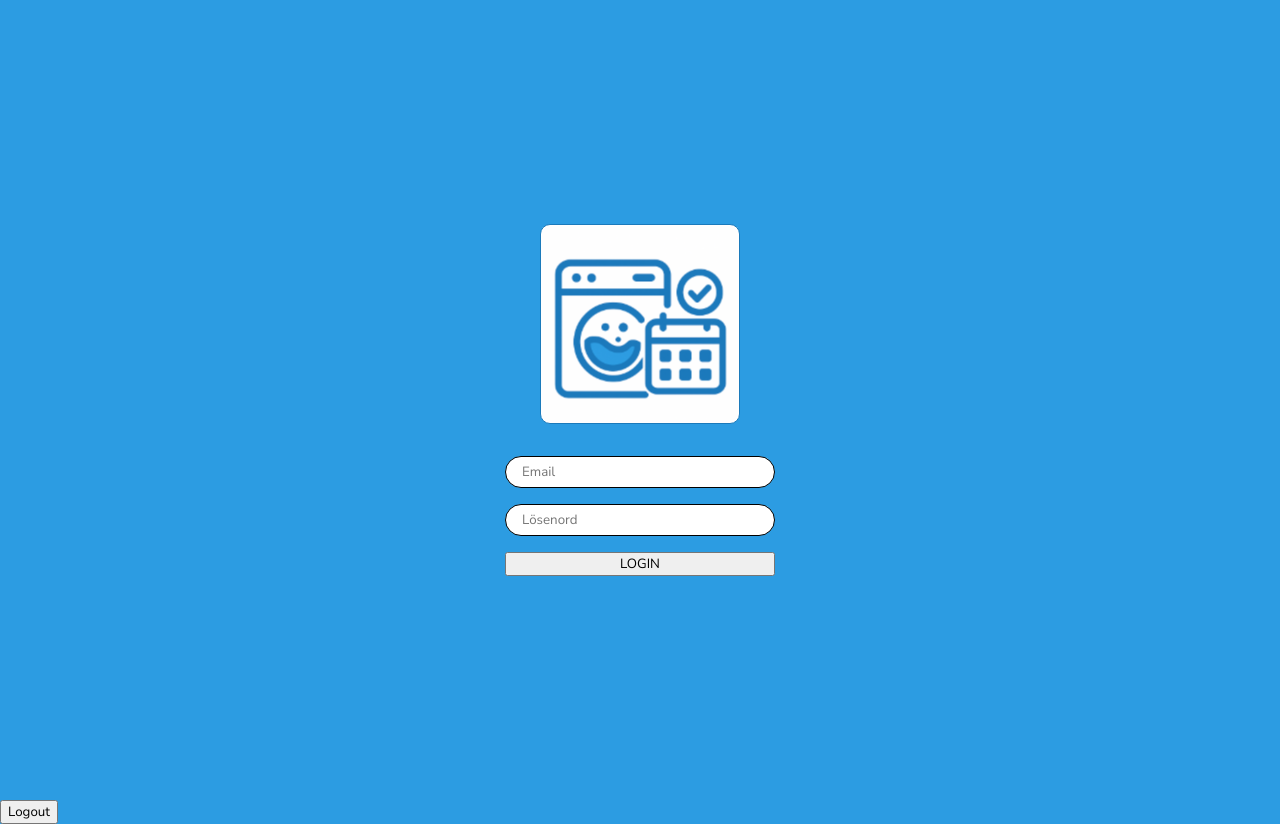
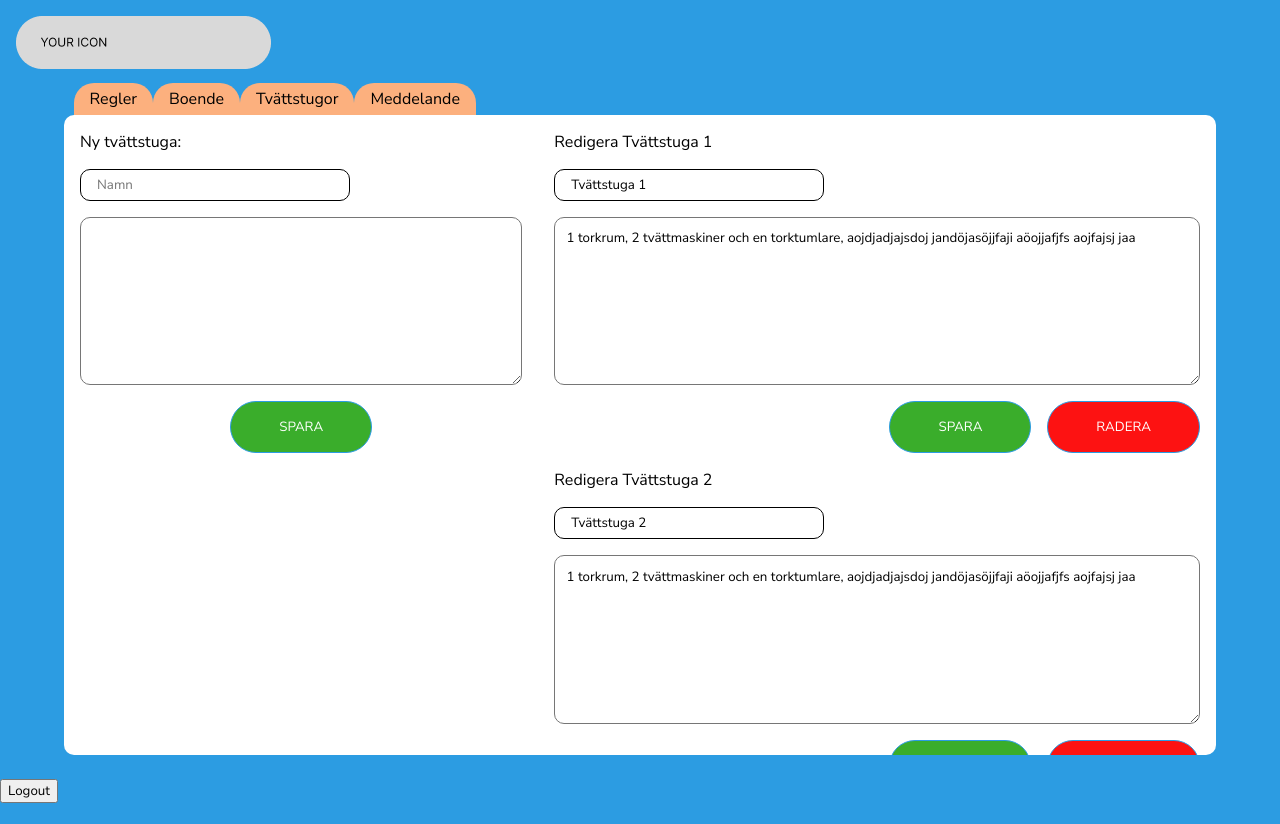
Before and after one commit to Chokladglasyr/LaundryBooking, a React (Vite) app in the folder frontend/: page /admin/rooms in a window 1280 px wide. After the commit the page ends 803 px from the top, so only its background shows below. Built offline with nearby package versions, Linux system fonts and the light colour scheme; no server answers.

Commit message:
trying to fix all routes

```diff
--- a/frontend/src/App.tsx
+++ b/frontend/src/App.tsx
@@ -1,35 +1,25 @@
 import { useEffect, useState } from "react";
 import "./App.css";
 import Login from "./components/Login";
-import Landing from "./components/Landing";
+// import Landing from "./components/Landing";
 import axios from "axios";
-import Admin from "./components/AdminHome";
-// import { useNavigate } from "react-router-dom";
+import { useNavigate } from "react-router-dom";
 
 function App() {
   axios.defaults.baseURL = "http://localhost:3000";
   const [loggedIn, setLoggedIn] = useState(false);
-  const [admin, setAdmin] = useState(false)
-  // const navigate = useNavigate()
+  const [admin, setAdmin] = useState(false);
+  const navigate = useNavigate();
 
-  const logout = async () => {
-    try {
-      await axios.get('/logout', {withCredentials: true})
-      setLoggedIn(false);
-    }catch(err) {
-      if(err instanceof Error) {
-        console.error("Failed to logout: ", err)
-      }
-    }
-  };
   useEffect(() => {
     const ifLoggedIn = async () => {
       try {
         const res = await axios.get("/me", { withCredentials: true });
+        console.log(res);
         if (res) {
           setLoggedIn(true);
-          if(res.data.user[0].role === "admin") {
-            setAdmin(true)
+          if (res.data.user[0].role === "admin") {
+            setAdmin(true);
           }
         } else {
           console.log("No user logged in");
@@ -44,15 +34,13 @@ function App() {
         }
       }
     };
+    console.log(admin)
+    if (loggedIn && admin) navigate("/admin");
+    if (loggedIn) navigate("/home");
     ifLoggedIn();
-  }, []);
+  }, [admin, loggedIn, navigate]);
 
-  return (
-    <>
-      {admin ? <Admin />: loggedIn ? <Landing /> : <Login setLoggedIn={setLoggedIn} />}
-      <button onClick={logout}>Logout</button>
-    </>
-  );
+  return <>{!loggedIn && <Login setLoggedIn={setLoggedIn} />}</>;
 }
 
 export default App;
--- a/frontend/src/components/AdminHome.tsx
+++ b/frontend/src/components/AdminHome.tsx
@@ -1,25 +1,36 @@
-import { Link, useLocation } from "react-router-dom";
+import { Link, Outlet, useLocation, useNavigate } from "react-router-dom";
 import CompanyLogo from "./CompanyLogo";
 import { useEffect, useState } from "react";
 import AdminPosts from "./AdminPosts";
-import AdminRooms from "./AdminRooms";
-import AdminRules from "./AdminRules";
+import axios from "axios";
 
 function Admin() {
   const location = useLocation();
+  const navigate = useNavigate();
   const [pathName, setPathName] = useState(location.pathname);
   const destinations = [
-    { name: "Regler", path: "admin/rules" },
-    { name: "Boende", path: "admin/users" },
-    { name: "Tvättstugor", path: "admin/rooms" },
+    { name: "Regler", path: "rules" },
+    { name: "Boende", path: "users" },
+    { name: "Tvättstugor", path: "rooms" },
   ];
   useEffect(() => {
-    setPathName(location.pathname.replace('/', ''));
+    setPathName(location.pathname.replace("/", ""));
   }, [location]);
 
+  const logout = async () => {
+    try {
+      await axios.get('http://localhost:3000/logout', {withCredentials: true})
+      // setLoggedIn(false);
+      navigate('/')
+    }catch(err) {
+      if(err instanceof Error) {
+        console.error("Failed to logout: ", err)
+      }
+    }
+  };
   return (
     <>
-      <CompanyLogo />
+      <CompanyLogo path="/admin" />
       <div className="landing" id="admin">
         <nav id="nav-admin">
           {destinations.map((d) =>
@@ -35,9 +46,10 @@ function Admin() {
             <Link to={"/admin"}>Meddelande</Link>
           )}
         </nav>
-        {location.pathname === "/admin" ? <AdminPosts /> : location.pathname === "/admin/rules" ? <AdminRules />: <AdminRooms />}
-        {/* <Outlet /> */}
+        {location.pathname === "/admin" && <AdminPosts />}
+        <Outlet />
       </div>
+      <button onClick={logout}>Logout</button>
     </>
   );
 }
--- a/frontend/src/components/Calendar.tsx
+++ b/frontend/src/components/Calendar.tsx
@@ -28,7 +28,7 @@ function Calendar({ room_id }: CalendarProps) {
   const [selectedTime, setSelectedTime] = useState(0);
   const user = useLoaderData<User>();
   const [bookings, setBookings] = useState<BookingType[] | null>(null);
-
+  console.log(user)
   const today = new Date();
   today.setHours(0, 0, 0, 0);
 
--- a/frontend/src/components/ChooseRoom.tsx
+++ b/frontend/src/components/ChooseRoom.tsx
@@ -4,11 +4,6 @@ import type { RoomType } from "../store/types";
 import axios from "axios";
 
 function ChooseRoom() {
-//   const rooms = [
-//     { name: "Tvättstuga 1", id: "1" },
-//     { name: "Tvättstuga 2", id: "2" },
-//     { name: "Tvättstuga 3", id: "3" },
-//   ];
   const [rooms, setRooms] = useState<RoomType []>([])
   const [formData, setFormData] = useState({});
 
@@ -28,8 +23,8 @@ function ChooseRoom() {
 
   const goToBooking = (e: React.FormEvent<HTMLFormElement>) => {
     e.preventDefault();
-    navigate(`/booking?id=${formData}`);
-    // location.reload()
+    navigate(`/home/booking?id=${formData}`);
+
 };
 
   const handleInput = (e: React.ChangeEvent<HTMLSelectElement>) => {
--- a/frontend/src/components/CompanyLogo.tsx
+++ b/frontend/src/components/CompanyLogo.tsx
@@ -1,9 +1,10 @@
 import { Link } from "react-router-dom";
 import styrelseLogo from "../assets/forening.png";
-function CompanyLogo() {
+import type { LogoProps } from "../store/types";
+function CompanyLogo({path}: LogoProps) {
     return(
         <>
-        <Link to={'/'}><img className="company-logo" src={styrelseLogo} alt="styrelsens logo" /></Link>
+        <Link to={`/${path}`}><img className="company-logo" src={styrelseLogo} alt="styrelsens logo" /></Link>
         </>
     )
 }
--- a/frontend/src/components/Home.tsx
+++ b/frontend/src/components/Home.tsx
@@ -12,6 +12,7 @@ function Home() {
     async function getPosts() {
       try {
         const res = await axios.get("/messages", { withCredentials: true });
+        console.log(res)
         setPosts(res.data.messages);
         setLoading(false);
       } catch (err: unknown) {
--- a/frontend/src/components/Landing.tsx
+++ b/frontend/src/components/Landing.tsx
@@ -2,8 +2,10 @@ import { useState, type MouseEvent } from "react";
 import Home from "./Home";
 import { Link, Outlet, useLocation, useNavigate } from "react-router-dom";
 import CompanyLogo from "./CompanyLogo";
+import axios from "axios";
 
 function Landing() {
+  axios.defaults.baseURL = "http://localhost:3000";
   const [rules, setRules] = useState(false);
   const navigate = useNavigate();
   const goToRules = (e: MouseEvent<HTMLAnchorElement>) => {
@@ -12,22 +14,34 @@ function Landing() {
       navigate(-1);
       setRules(false);
     } else {
-      navigate("/rules");
+      navigate("/home/rules");
       setRules(true);
     }
   };
   const location = useLocation();
+    const logout = async () => {
+    try {
+      await axios.get('/logout', {withCredentials: true})
+      // setLoggedIn(false);
+      navigate('/')
+    }catch(err) {
+      if(err instanceof Error) {
+        console.error("Failed to logout: ", err)
+      }
+    }
+  };
 
   return (
     <>
-      <CompanyLogo />
+      <CompanyLogo path="" />
       <nav id="nav-landing" className={rules ? "nav-back" : "nav-rules"}>
         <Link onClick={goToRules} to={rules ? "navigate(-1)" : "rules"}>
           {rules ? "Tillbaka" : "Ordningsregler"}
         </Link>
       </nav>
       <Outlet />
-      {location.pathname === "/" && <Home />}
+      {location.pathname === "/home" && <Home />}
+            <button onClick={logout}>Logout</button>
     </>
   );
 }
--- a/frontend/src/components/Login.tsx
+++ b/frontend/src/components/Login.tsx
@@ -8,11 +8,12 @@ function Login({ setLoggedIn }: LoginProps) {
   const login = async (e: React.FormEvent<HTMLFormElement>) => {
     e.preventDefault();
     try {
-      await axios.post(
+
+      console.log(      await axios.post(
         "http://localhost:3000/login",
         { ...formData },
         { withCredentials: true }
-      );
+      ))
       setLoggedIn(true);
     } catch (err) {
       console.error("Something went wrong when loggin in: ", err);
--- a/frontend/src/main.tsx
+++ b/frontend/src/main.tsx
@@ -11,16 +11,37 @@ import AdminUsers from "./components/AdminUsers.tsx";
 import AdminRooms from "./components/AdminRooms.tsx";
 import AdminPosts from "./components/AdminPosts.tsx";
 import { authLoader, authMiddleware } from "./store/authMiddleware.ts";
+import Landing from "./components/Landing.tsx";
 
-const router = createBrowserRouter([
+export const router = createBrowserRouter([
   {
     path: "/",
     element: <App />,
+  },
+  {
+    path: "/home",
+    middleware: [authMiddleware],
+    loader: authLoader,
+    element: <Landing />,
     children: [
-      { path: "rules", middleware: [authMiddleware], loader: authLoader, element: <Rules /> },
-      { path: "booking", middleware: [authMiddleware], loader: authLoader, element: <Booking /> },
+      {
+        path: "rules",
+        middleware: [authMiddleware],
+        loader: authLoader,
+        element: <Rules />,
+      },
+      {
+        path: "booking",
+        middleware: [authMiddleware],
+        loader: authLoader,
+        element: <Booking />,
+      },
+    ],
+  },
   {
     path: "admin",
+    middleware: [authMiddleware],
+    loader: authLoader,
     element: <Admin />,
     children: [
       {
@@ -29,17 +50,15 @@ const router = createBrowserRouter([
       },
       {
         path: "messages",
-            element: <AdminPosts />
+        element: <AdminPosts />,
       },
       {
         path: "users",
-            element: <AdminUsers />
+        element: <AdminUsers />,
       },
       {
         path: "rooms",
-            element: <AdminRooms />
-          }
-        ],
+        element: <AdminRooms />,
       },
     ],
   },
--- a/frontend/src/store/types.ts
+++ b/frontend/src/store/types.ts
@@ -35,3 +35,6 @@ export type LoginProps = {
 export type CalendarProps = {
   room_id: string | null
 }
+export type LogoProps = {
+  path: string
+}
```
Also changed, not shown: frontend/src/store/authMiddleware.ts (+7 -5 lines). Lines whose indentation alone changed are shown as unchanged.
